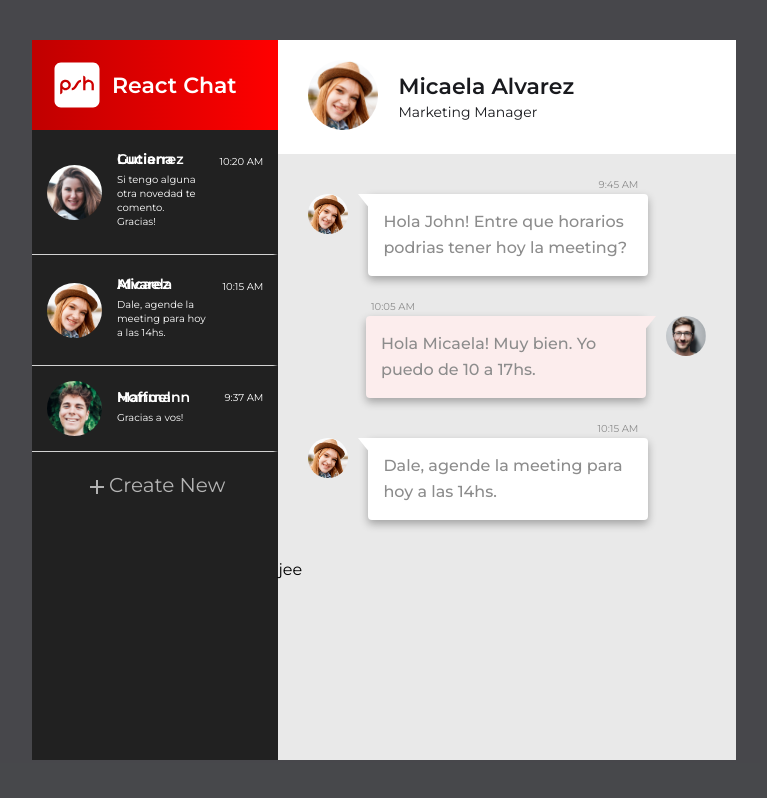
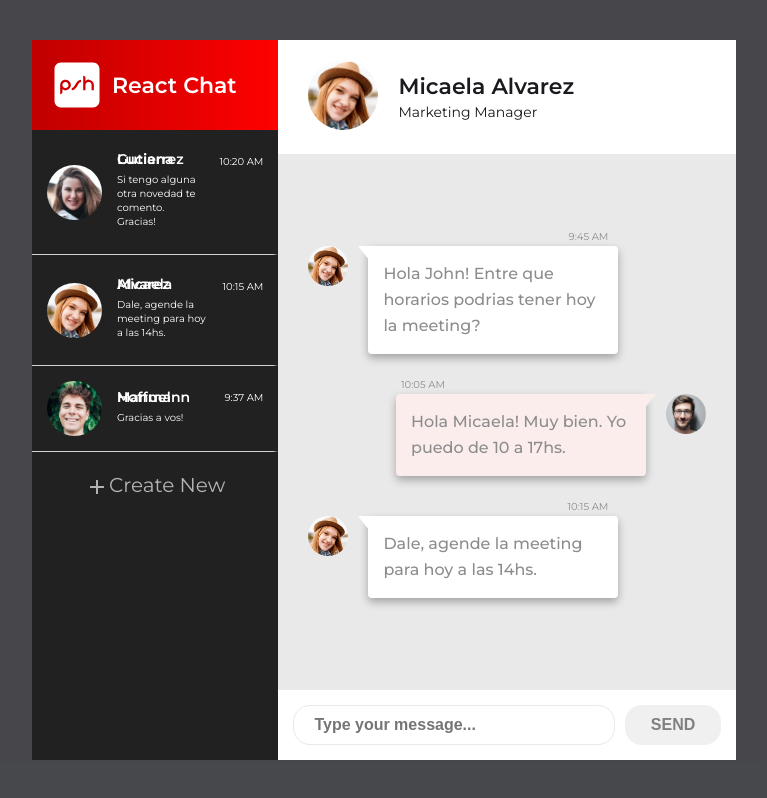
Before and after one commit to cecimermoz/chat-webapp, a React (Create React App) app: page / in a window 1280 px wide. Shown: the whole page, without its empty margins (256-1023 px from the left). Built offline with nearby package versions, Linux system fonts and the light colour scheme.

Commit message:
basic logic on Form

```diff
--- a/src/components/ChatForm/ChatForm.js
+++ b/src/components/ChatForm/ChatForm.js
@@ -1,10 +1,22 @@
-import React from 'react';
+import React, { useState } from 'react';
+import { ChatFormStyled } from './ChatForm.style';
 
 const ChatForm = () => {
+    const [msg, setMsg] = useState('');
+
+    const handleChange = (e) => {
+        setMsg(e.target.value)
+    }
+    const handleSubmit = (e) => {
+        e.preventDefault();
+        console.log(msg)
+    }
+
     return (
-        <div>
-            jee
-        </div>
+        <ChatFormStyled onSubmit={handleSubmit}>
+            <input type='text' placeholder='Type your message...' onChange={handleChange} />
+            <button type='submit'>send</button>
+        </ChatFormStyled>
     );
 }
 
--- /dev/null
+++ b/src/components/ChatForm/ChatForm.style.js
@@ -0,0 +1,44 @@
+import styled from "styled-components";
+
+const ChatFormStyled = styled.form`
+    width: 100%;
+    background-color: white;
+    padding: 15px;
+    display: flex;
+    gap: 10px;
+    > input,
+    > button {
+        padding: 10px 20px;
+        color: #808080;
+        border-radius: 17px;
+    }
+
+    > input {
+        flex: 5;
+        font-size: 16px;
+        font-weight: 500;
+        border: 1px solid #e9e9e9;
+        &:active, &:focus{
+            outline: 2px solid #8c8c8c;
+        }
+        &::placeholder{
+            font-weight: 600;
+            font-size: 16px;
+        }
+    }
+    > button {
+        font-weight: 600;
+        flex: 1;
+        font-size: 16px;
+        cursor: pointer;
+        text-transform: uppercase;
+        border: none;
+        background-color: #f0f0f0;
+        &:focus, &:active{
+            outline: 2px solid #8c8c8c;
+
+        }
+    }
+`;
+
+export {ChatFormStyled};
--- a/src/components/ChatWindow/ChatWindow.style.js
+++ b/src/components/ChatWindow/ChatWindow.style.js
@@ -3,6 +3,9 @@ import styled from "styled-components";
 const ChatWindowContainer = styled.div`
     background-color: #e9e9e9;
     flex-basis: 65%;
+    display: flex;
+    flex-direction: column;
+    justify-content: space-between;
 `;
 
 export { ChatWindowContainer };
--- a/src/index.css
+++ b/src/index.css
@@ -14,3 +14,7 @@ code {
   height: 100vh;
   background-color: rgba(25,26,30,0.8);
 }
+
+*{
+  box-sizing: border-box;
+}
```
